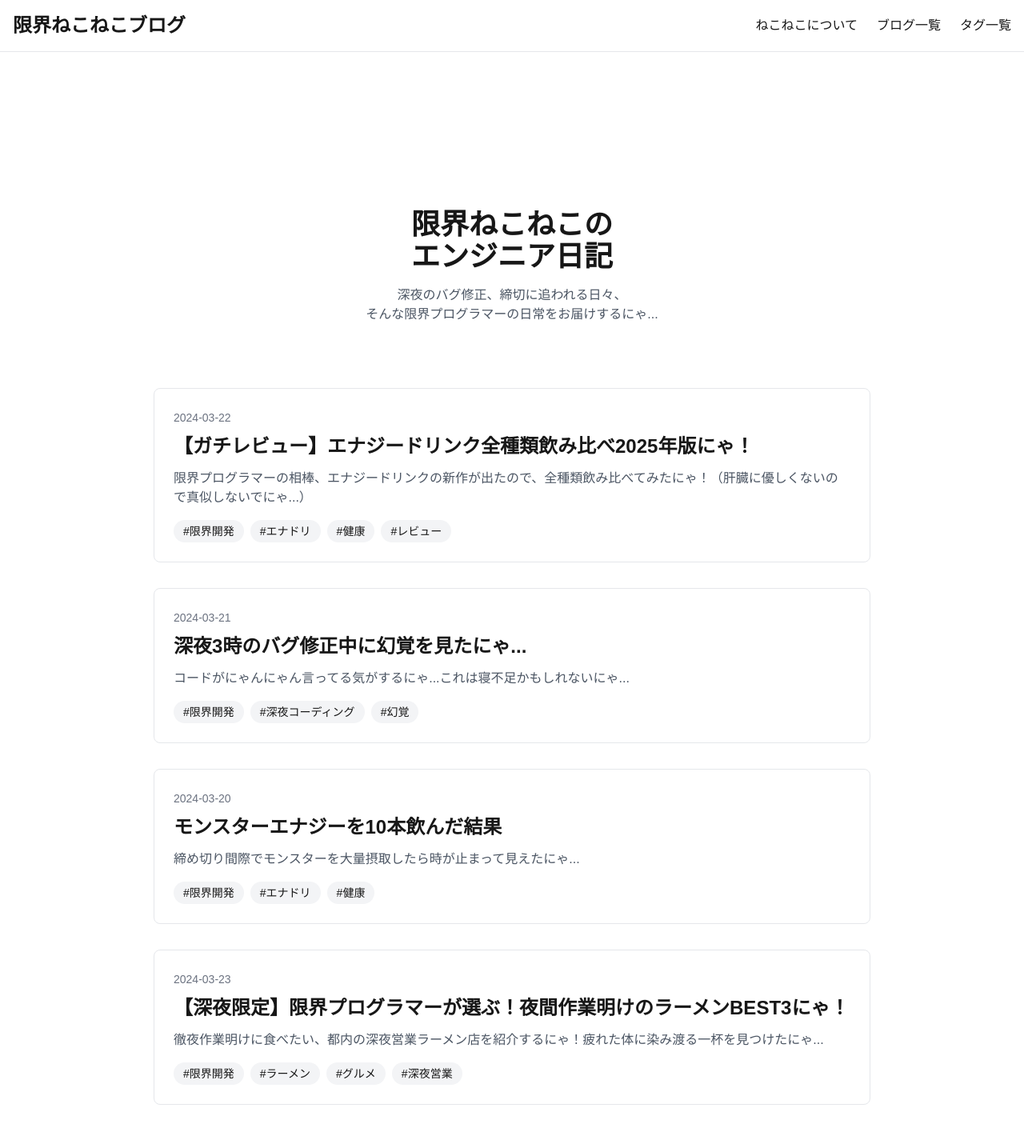
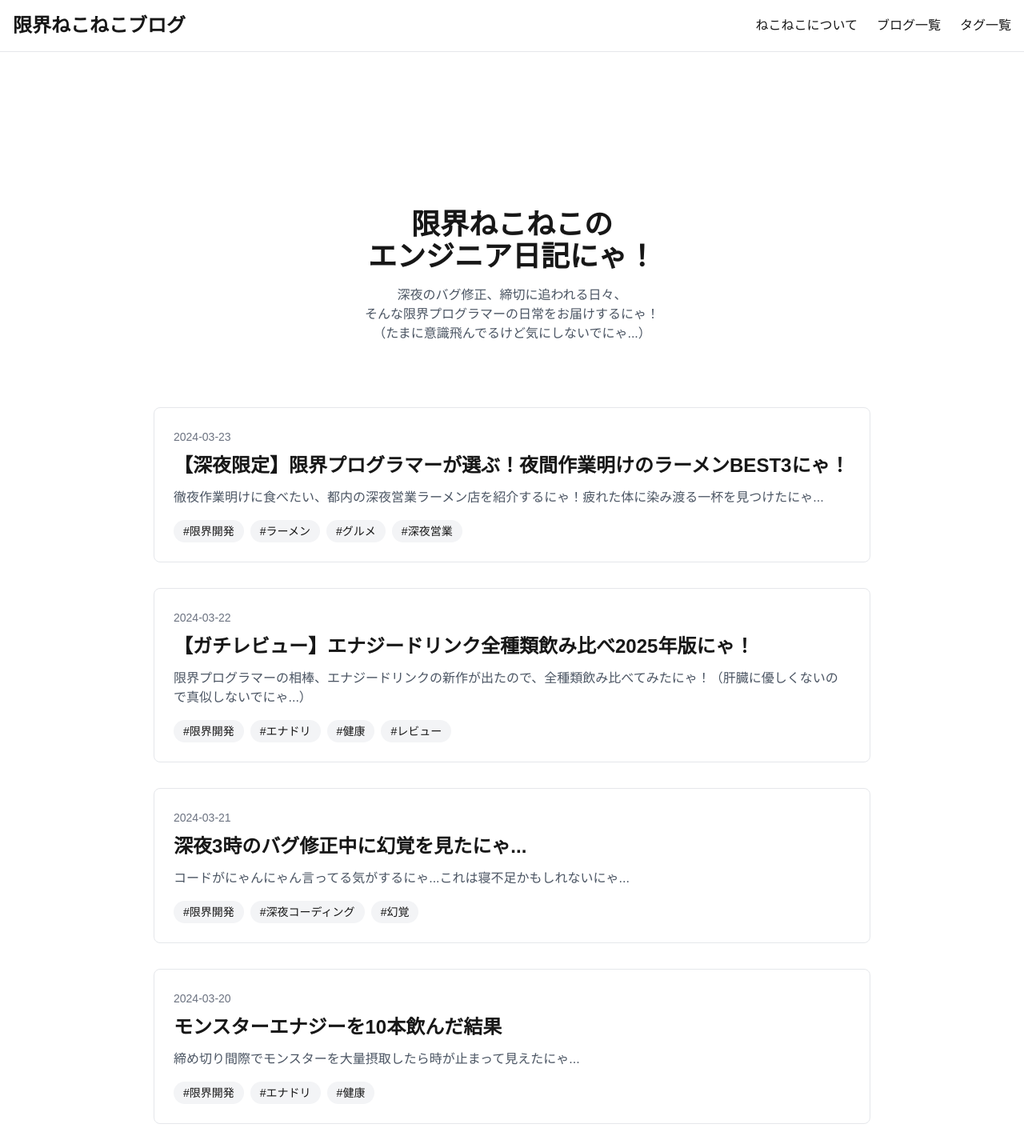
Before and after one commit to 8D0N/limited-nekoneko-blog, a Next.js app: page / in a window 1280 px wide. Shown: the top 1435 px of the page at 80% size. Built offline with nearby package versions, Linux system fonts and the light colour scheme.

Commit message:
Bottun implement

```diff
--- /dev/null
+++ b/app/blog/[id]/LikeButtons.tsx
@@ -0,0 +1,58 @@
+'use client';
+import { useState } from 'react';
+
+export function LikeButtons() {
+    const [likeCount, setLikeCount] = useState(0);
+    const [fishCount, setFishCount] = useState(0);
+    const [lastClickTime, setLastClickTime] = useState(0);
+    const [comboCount, setComboCount] = useState(0);
+    const [nyanEffect, setNyanEffect] = useState(false);
+
+    const handleLikeClick = () => {
+        const now = Date.now();
+        if (now - lastClickTime < 500) {
+            setComboCount(prev => prev + 1);
+            if (comboCount > 5) {
+                setNyanEffect(true);
+                setTimeout(() => setNyanEffect(false), 1000);
+            }
+        } else {
+            setComboCount(1);
+        }
+        setLastClickTime(now);
+        setLikeCount(prev => prev + 1);
+    };
+
+    const handleFishClick = () => {
+        setFishCount(prev => prev + 1);
+        const nyanSounds = ['にゃー！', 'にゃおーん！', 'にゃんにゃん！', 'にゃぁ...♪'];
+        const randomNyan = nyanSounds[Math.floor(Math.random() * nyanSounds.length)];
+
+        const bubble = document.createElement('div');
+        bubble.textContent = randomNyan;
+        bubble.className = 'fixed text-xl font-bold animate-bounce';
+        bubble.style.left = `${Math.random() * 80 + 10}vw`;
+        bubble.style.top = `${Math.random() * 50 + 25}vh`;
+        document.body.appendChild(bubble);
+
+        setTimeout(() => bubble.remove(), 1000);
+    };
+
+    return (
+        <div className="flex items-center gap-4">
+            <button
+                onClick={handleLikeClick}
+                className="flex items-center gap-2 px-4 py-2 border dark:border-gray-700 rounded-full hover:bg-gray-100 dark:hover:bg-gray-800 dark:text-gray-200 transition-transform hover:scale-110"
+            >
+                👍 いいにゃ！ {likeCount > 0 && `x${likeCount}`}
+                {comboCount > 1 && <span className="text-xs ml-1">COMBO x{comboCount}!</span>}
+            </button>
+            <button
+                onClick={handleFishClick}
+                className="flex items-center gap-2 px-4 py-2 border dark:border-gray-700 rounded-full hover:bg-gray-100 dark:hover:bg-gray-800 dark:text-gray-200 transition-transform hover:scale-110"
+            >
+                🐟 おさかなをあげる {fishCount > 0 && `x${fishCount}`}
+            </button>
+        </div>
+    );
+}
--- a/app/blog/[id]/page.tsx
+++ b/app/blog/[id]/page.tsx
@@ -1,5 +1,6 @@
 import { notFound } from "next/navigation";
 import Link from "next/link";
+import { LikeButtons } from './LikeButtons';
 
 interface BlogPost {
     id: number;
@@ -380,7 +381,7 @@ export default async function BlogPost({ params }: Props) {
                                 <Link
                                     key={tag}
                                     href={`/tags/${tag}`}
-                                    className="text-sm px-3 py-1 bg-gray-100 rounded-full hover:bg-gray-200 no-underline"
+                                    className="text-sm px-3 py-1 bg-gray-100 dark:bg-gray-800 dark:text-gray-200 rounded-full hover:bg-gray-200 dark:hover:bg-gray-700 no-underline"
                                 >
                                     #{tag}
                                 </Link>
@@ -393,18 +394,11 @@ export default async function BlogPost({ params }: Props) {
                     {post.content}
                 </div>
 
-                <div className="mt-12 pt-8 border-t">
+                <div className="mt-12 pt-8 border-t dark:border-gray-700">
                     <div className="flex items-center justify-between">
-                        <div className="flex items-center gap-4">
-                            <button className="flex items-center gap-2 px-4 py-2 border rounded-full hover:bg-gray-100">
-                                👍 いいにゃ！
-                            </button>
-                            <button className="flex items-center gap-2 px-4 py-2 border rounded-full hover:bg-gray-100">
-                                🐟 おさかなをあげる
-                            </button>
-                        </div>
+                        <LikeButtons />
                         <div className="flex gap-4">
-                            <Link href="/blog" className="text-gray-600 hover:text-gray-900">
+                            <Link href="/blog" className="text-gray-600 dark:text-gray-400 hover:text-gray-900 dark:hover:text-gray-200">
                                 他の記事を読むにゃ →
                             </Link>
                         </div>
--- a/app/layout.tsx
+++ b/app/layout.tsx
@@ -15,18 +15,18 @@ const geistMono = Geist_Mono({
 });
 
 export const metadata: Metadata = {
-  title: "限界ねこねこブログ",
-  description: "限界ねこねこプログラマーの日常ブログにゃ！",
+  title: "限界ねこねこエンジニアの技術ブログ",
+  description: "深夜のバグ修正、締切に追われる日々、そんな限界プログラマーの日常をお届けするにゃ...",
 };
 
 export default function RootLayout({
   children,
-}: Readonly<{
+}: {
   children: React.ReactNode;
-}>) {
+}) {
   return (
     <html lang="ja">
-      <body className={`${geistSans.variable} ${geistMono.variable} antialiased`}>
+      <body suppressHydrationWarning={true} className={`${geistSans.variable} ${geistMono.variable} antialiased`}>
         <nav className="border-b">
           <div className="container mx-auto px-4 py-4">
             <div className="flex justify-between items-center">
--- a/app/page.tsx
+++ b/app/page.tsx
@@ -9,6 +9,13 @@ interface BlogPost {
 }
 
 const posts: BlogPost[] = [
+  {
+    id: 4,
+    title: "【深夜限定】限界プログラマーが選ぶ！夜間作業明けのラーメンBEST3にゃ！",
+    excerpt: "徹夜作業明けに食べたい、都内の深夜営業ラーメン店を紹介するにゃ！疲れた体に染み渡る一杯を見つけたにゃ...",
+    date: "2024-03-23",
+    tags: ["限界開発", "ラーメン", "グルメ", "深夜営業"]
+  },
   {
     id: 3,
     title: "【ガチレビュー】エナジードリンク全種類飲み比べ2025年版にゃ！",
@@ -31,11 +38,11 @@ const posts: BlogPost[] = [
     tags: ["限界開発", "エナドリ", "健康"]
   },
   {
-    id: 4,
-    title: "【深夜限定】限界プログラマーが選ぶ！夜間作業明けのラーメンBEST3にゃ！",
-    excerpt: "徹夜作業明けに食べたい、都内の深夜営業ラーメン店を紹介するにゃ！疲れた体に染み渡る一杯を見つけたにゃ...",
-    date: "2024-03-23",
-    tags: ["限界開発", "ラーメン", "グルメ", "深夜営業"]
+    id: 5,
+    title: "猫の日の過ごし方 - 限界ねこねこエンジニアの場合",
+    excerpt: "にゃんにゃんにゃ～ん！今日は2月22日猫の日！徹夜コーディングで作った猫型キーボードとNyanScriptで限界プログラミングしたにゃ...（記事書いてる途中で10回寝落ちした）",
+    date: "2024-02-22",
+    tags: ["猫の日", "限界開発", "NyanScript", "寝落ち"]
   }
 ];
 
@@ -46,11 +53,12 @@ export default function Home() {
         <section className="mb-12 text-center">
           <h1 className="text-4xl font-bold mb-4">
             限界ねこねこの<br />
-            エンジニア日記
+            エンジニア日記にゃ！
           </h1>
           <p className="text-gray-600">
             深夜のバグ修正、締切に追われる日々、<br />
-            そんな限界プログラマーの日常をお届けするにゃ...
+            そんな限界プログラマーの日常をお届けするにゃ！<br />
+            （たまに意識飛んでるけど気にしないでにゃ...）
           </p>
         </section>
 
@@ -58,23 +66,23 @@ export default function Home() {
           {posts.map(post => (
             <article
               key={post.id}
-              className="border rounded-lg p-6 hover:shadow-lg transition-shadow"
+              className="border dark:border-gray-700 rounded-lg p-6 hover:shadow-lg transition-shadow dark:bg-gray-800"
             >
               <div className="mb-4">
-                <time className="text-gray-500 text-sm">{post.date}</time>
+                <time className="text-gray-500 dark:text-gray-400 text-sm">{post.date}</time>
                 <h2 className="text-2xl font-bold mt-2 mb-3">
-                  <Link href={`/blog/${post.id}`} className="hover:text-gray-600">
+                  <Link href={`/blog/${post.id}`} className="hover:text-gray-600 dark:text-gray-100 dark:hover:text-gray-300">
                     {post.title}
                   </Link>
                 </h2>
-                <p className="text-gray-600">{post.excerpt}</p>
+                <p className="text-gray-600 dark:text-gray-300">{post.excerpt}</p>
               </div>
               <div className="flex gap-2">
                 {post.tags.map(tag => (
                   <Link
                     key={tag}
                     href={`/tags/${tag}`}
-                    className="text-sm px-3 py-1 bg-gray-100 rounded-full hover:bg-gray-200"
+                    className="text-sm px-3 py-1 bg-gray-100 dark:bg-gray-800 dark:text-gray-200 rounded-full hover:bg-gray-200 dark:hover:bg-gray-700"
                   >
                     #{tag}
                   </Link>
```
